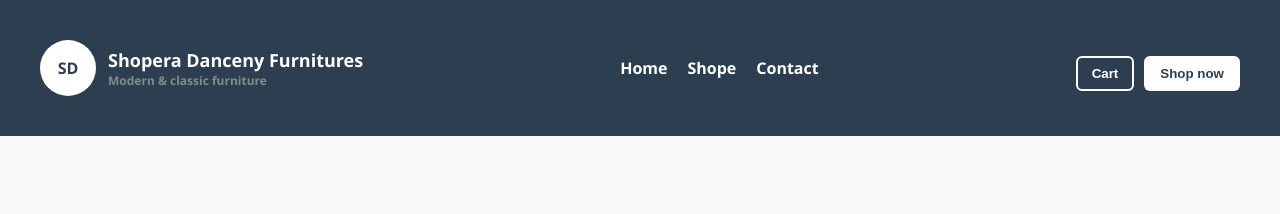
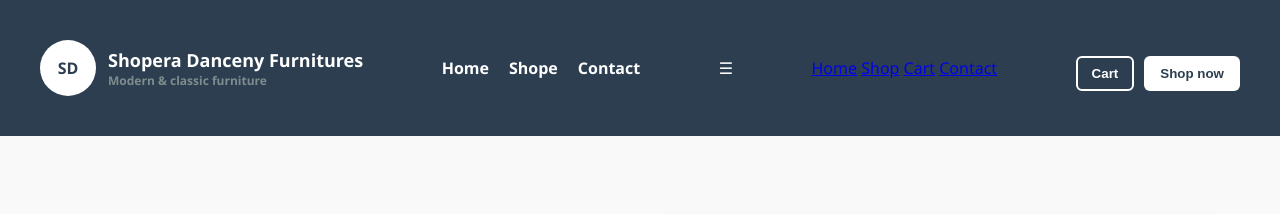
Before and after one commit to ssc641/sdshopera-website, a plain HTML site: page index.html in a window 1280 px wide. Shown: the top 214 px of the page. Drawn offline with Linux system fonts and the light colour scheme.

Commit message:
Implement sidebar navigation and toggle functionality
Added a sidebar menu for navigation and a toggle function for better user experience.

```diff
--- a/index.html
+++ b/index.html
@@ -26,6 +26,17 @@
            <li><a href="Contact.html" class="nav-link">Contact</a></li>
         </ul>
       </nav>
+        <!-- ☰ Hamburger Icon -->
+<div class="menu-toggle" onclick="toggleSidebar()">☰</div>
+
+<!-- 📋 Sidebar Menu -->
+<div id="sidebar">
+  <a href="index.html">Home</a>
+  <a href="shop.html">Shop</a>
+  <a href="cart.html">Cart</a>
+  <a href="contact.html">Contact</a>
+</div>
+
 
       <div class="actions">
         <button class="secondary" aria-label="Open cart">Cart</button>
@@ -219,5 +230,11 @@
   <script>
     document.getElementById('year').textContent = new Date().getFullYear();
   </script>
+    <script>
+  function toggleSidebar() {
+    document.body.classList.toggle('sidebar-open');
+  }
+</script>
+
 </body>
 </html>
```
